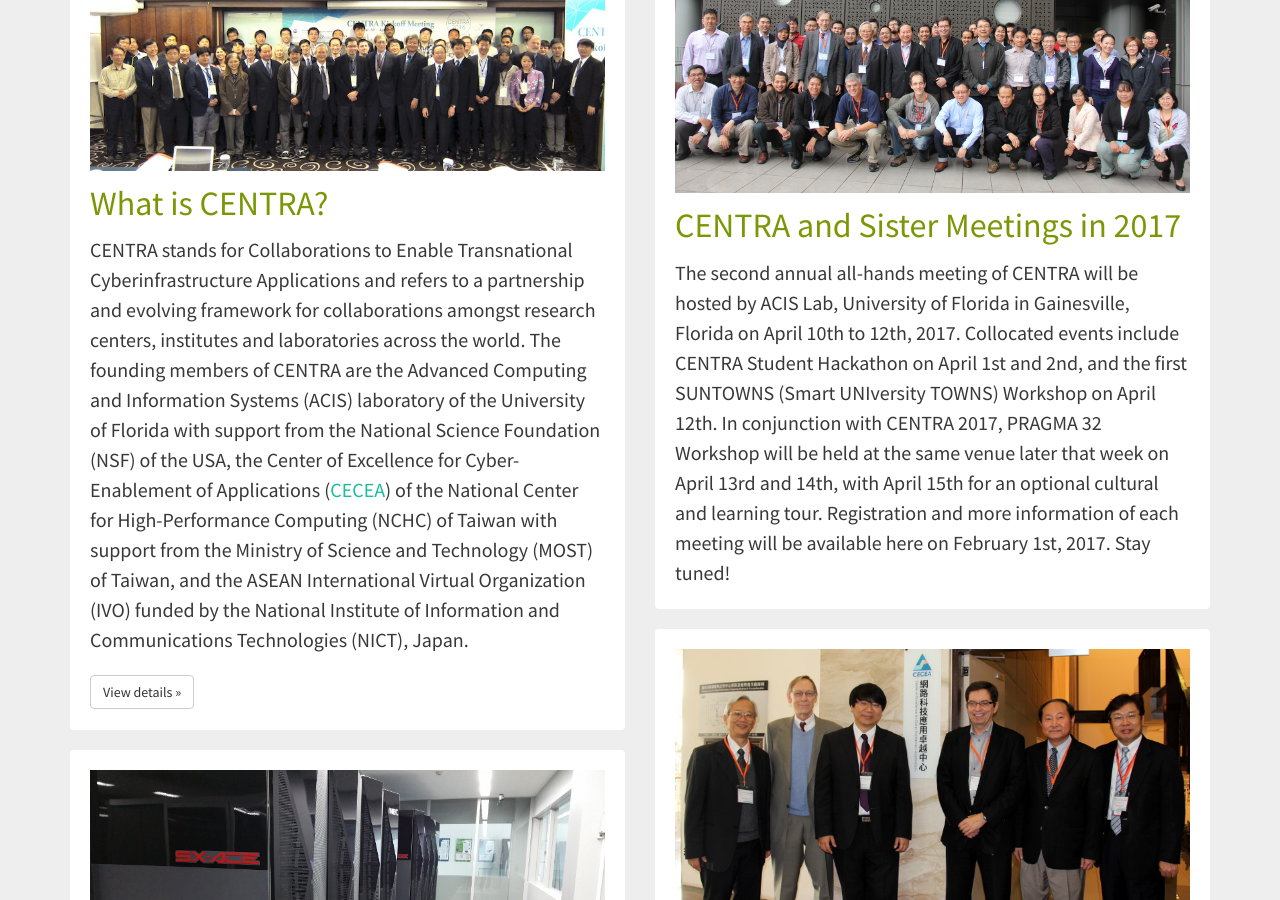
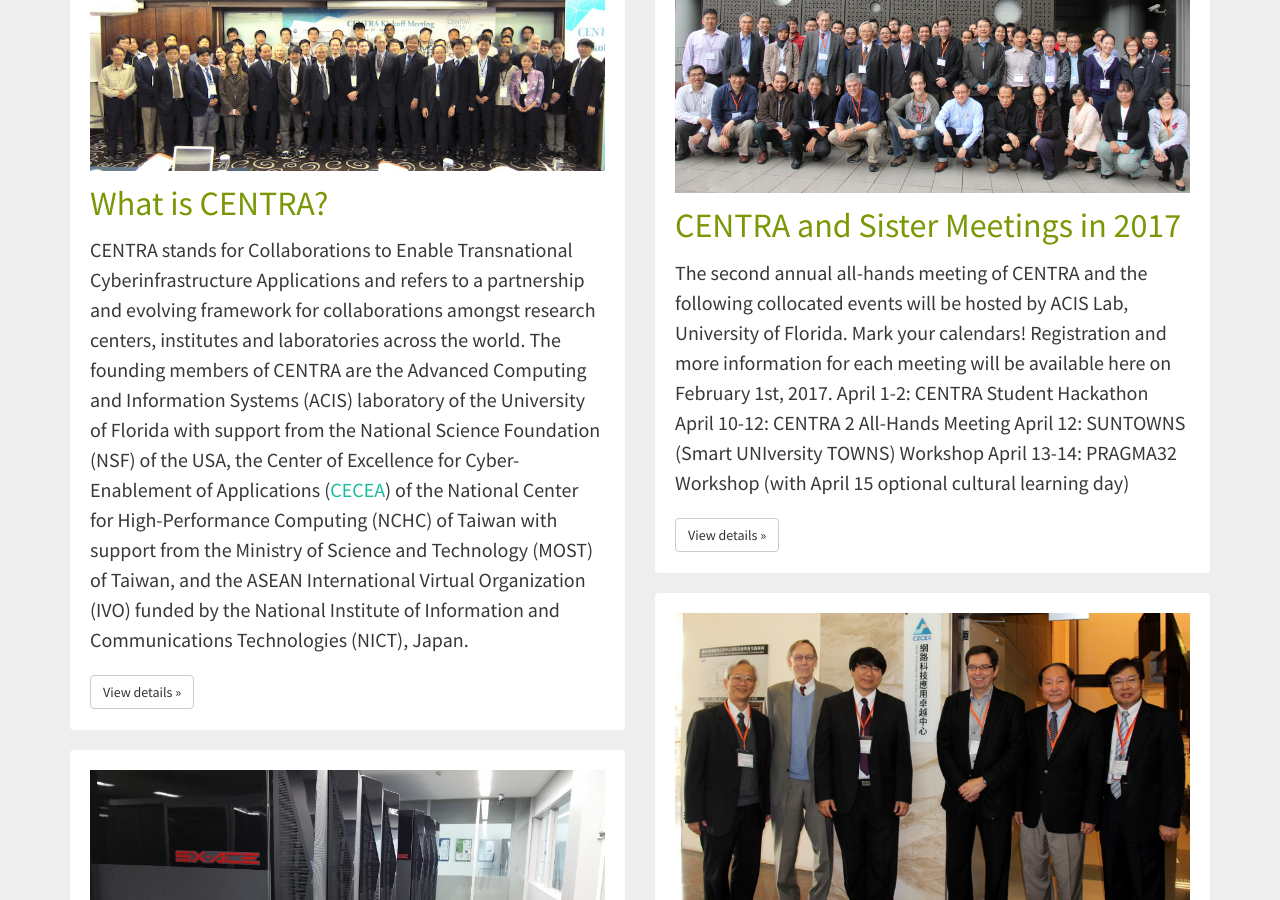
Before and after one commit to hmchou56/centra8, a Jekyll site: the page built from index.html, in a window 1280 px wide and 900 px high, scrolled down 464 px. Built offline with Jekyll 4.4.1, drawn with Linux system fonts in a browser that asks for light colours; nearby versions of some CDN libraries.

Commit message:
updated column2_newsitem1 content

```diff
--- a/index.html
+++ b/index.html
@@ -23,9 +23,13 @@
 
 column2_newsitem1_headline: CENTRA and Sister Meetings in 2017
 column2_newsitem1_image: /img/meetings.jpg
-column2_newsitem1_link:
-column2_newsitem1_text: "The second annual all-hands meeting of CENTRA will be hosted by ACIS Lab, University of Florida in Gainesville, Florida on April 10th to 12th, 2017. Collocated events include CENTRA Student Hackathon on April 1st and 2nd, and the first SUNTOWNS (Smart UNIversity TOWNS) Workshop on April 12th. In conjunction with CENTRA 2017, PRAGMA 32 Workshop will be held at the same venue later that week on April 13rd and 14th, with April 15th for an optional cultural and learning tour. Registration and more information of each meeting will be available here on February 1st, 2017. Stay tuned!
-"
+column2_newsitem1_link: /news/
+column2_newsitem1_text: "The second annual all-hands meeting of CENTRA and the following collocated events will be hosted by ACIS Lab, University of Florida. Mark your calendars! Registration and more information for each meeting will be available here on February 1st, 2017.
+
+April 1-2: CENTRA Student Hackathon
+April 10-12: CENTRA 2 All-Hands Meeting
+April 12: SUNTOWNS (Smart UNIversity TOWNS) Workshop
+April 13-14: PRAGMA32 Workshop (with April 15 optional cultural learning day)"
 
 column2_newsitem2_headline: Collaborators
 column2_newsitem2_image: /img/collaborators.jpg
```
